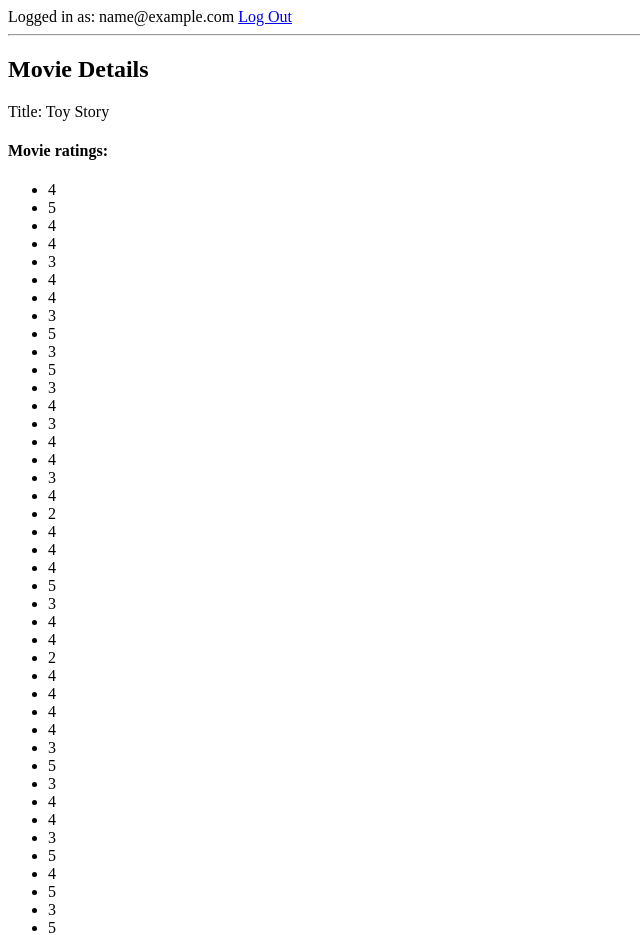
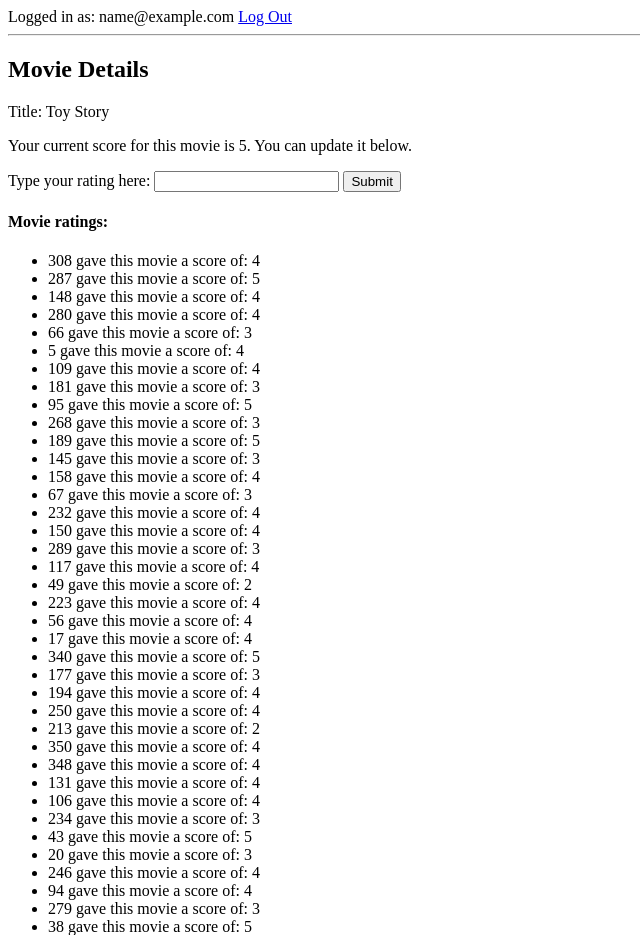
Before and after one commit to danafallon/movie-ratings, a Flask app: page /movies/1 in a window 1280 px wide. Shown: the top 935 px of the page, without its empty margins (0-640 px from the left). Run offline with Flask 2, Linux system fonts and the light colour scheme; the visitor is signed in with stand-in values (Sample User, id 1); data comes from the database, SQL or seed files in the repository; both versions use the stored data as it was after the commit.

Commit message:
Finished Part 2

```diff
--- a/server.py
+++ b/server.py
@@ -56,7 +56,7 @@
     return render_template("movie_list.html", movies=movies)
 
 
-@app.route('/movies/<int:movie_id>')
+@app.route('/movies/<int:movie_id>',methods=["GET","POST"])
 def movie_details(movie_id):
     """Display movie details for movie_id specified in url."""
 
@@ -64,27 +64,27 @@
 
     ratings = Rating.query.filter_by(movie_id=movie_id).all()
 
-    return render_template('movie_details.html', movie=movie, ratings=ratings)
+    rating = request.form.get("rating")
+    user_id = session.get('user_id', [])
+    if user_id:
+        record = Rating.query.filter_by(movie_id=movie_id, user_id=user_id).first()
 
+    if rating:
 
-@app.route('/set-rating/<int:movie_id>',methods=["GET","POST"])   #movie_id not being passed into url from form.
-def set_rating(movie_id):
-    """Add or update user's rating for this movie."""
+        if record:
+            record.score = rating
+            flash('Rating updated')
+        else:
+            record = Rating(movie_id=movie_id, user_id=user_id, score=rating)
+            db.session.add(record)
+            flash('Rating saved')
 
-    rating = request.form.get("rating")
-    email = session.get('email',[])
-    user_id = User.query.filter_by(email=email).one().user_id
+        db.session.commit()
+        print Rating.query.filter_by(movie_id=movie_id, user_id=user_id).all()
 
-    record = Rating.query.filter_by(movie_id=movie_id, user_id=user_id).all()
+        return redirect('/movies/%d' % movie_id)
 
-    if record:
-        record.score = rating
-        flash('Rating updated')
-    else:
-        record = Rating(movie_id=movie_id, user_id=user_id, score=rating)
-        flash('Rating saved')
-
-    return redirect('/set-rating/<int:movie_id>')
+    return render_template('movie_details.html', movie=movie, ratings=ratings, record=record)
 
 
 @app.route('/login', methods=["GET"])
@@ -110,6 +110,7 @@
 
     if user.password == password:
         session['email'] = email
+        session['user_id'] = id
         flash("Logged in")
         return redirect('/users/%d' % id)
     else:
--- a/templates/movie_details.html
+++ b/templates/movie_details.html
@@ -4,16 +4,14 @@
     <h2>Movie Details</h2>
 
     <p>Title: {{movie.title}}</p>
-    <h4>Movie ratings:</h4>
-    <ul>
-      {% for rating in ratings %}
-        <li>{{rating.score}}</li>
-      {% endfor %}
-    </ul>
 
     {% if 'email' in session %}
 
-    <form action='/set-rating/{{ movie.movie_id }}' method="POST">
+        {% if record %}
+            <p>Your current score for this movie is {{record.score}}. You can update it below.</p>
+        {% endif %}
+
+        <form action="/movies/{{ movie.movie_id }}" method="POST">
             <label> Type your rating here:
                 <input type="text" name="rating">
             </label>
@@ -24,4 +22,12 @@
 
     {% endif %}
 
+    <h4>Movie ratings:</h4>
+    <ul>
+      {% for rating in ratings %}
+        <li>{{rating.user_id}} gave this movie a score of: {{rating.score}}</li>
+      {% endfor %}
+    </ul>
+
+
 {% endblock %}
```
Also changed, not shown: ratings.db. Lines whose indentation alone changed are shown as unchanged.
